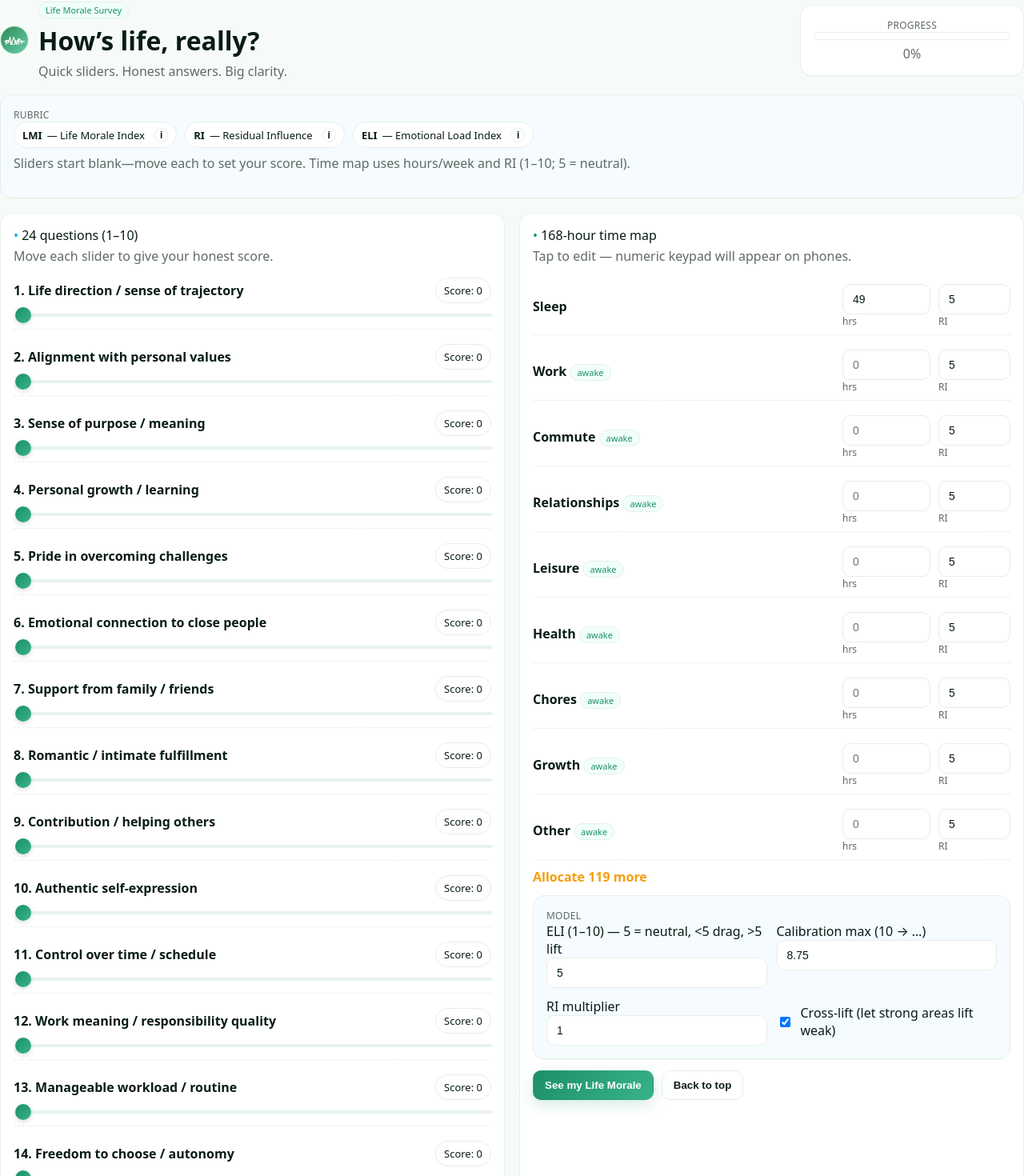
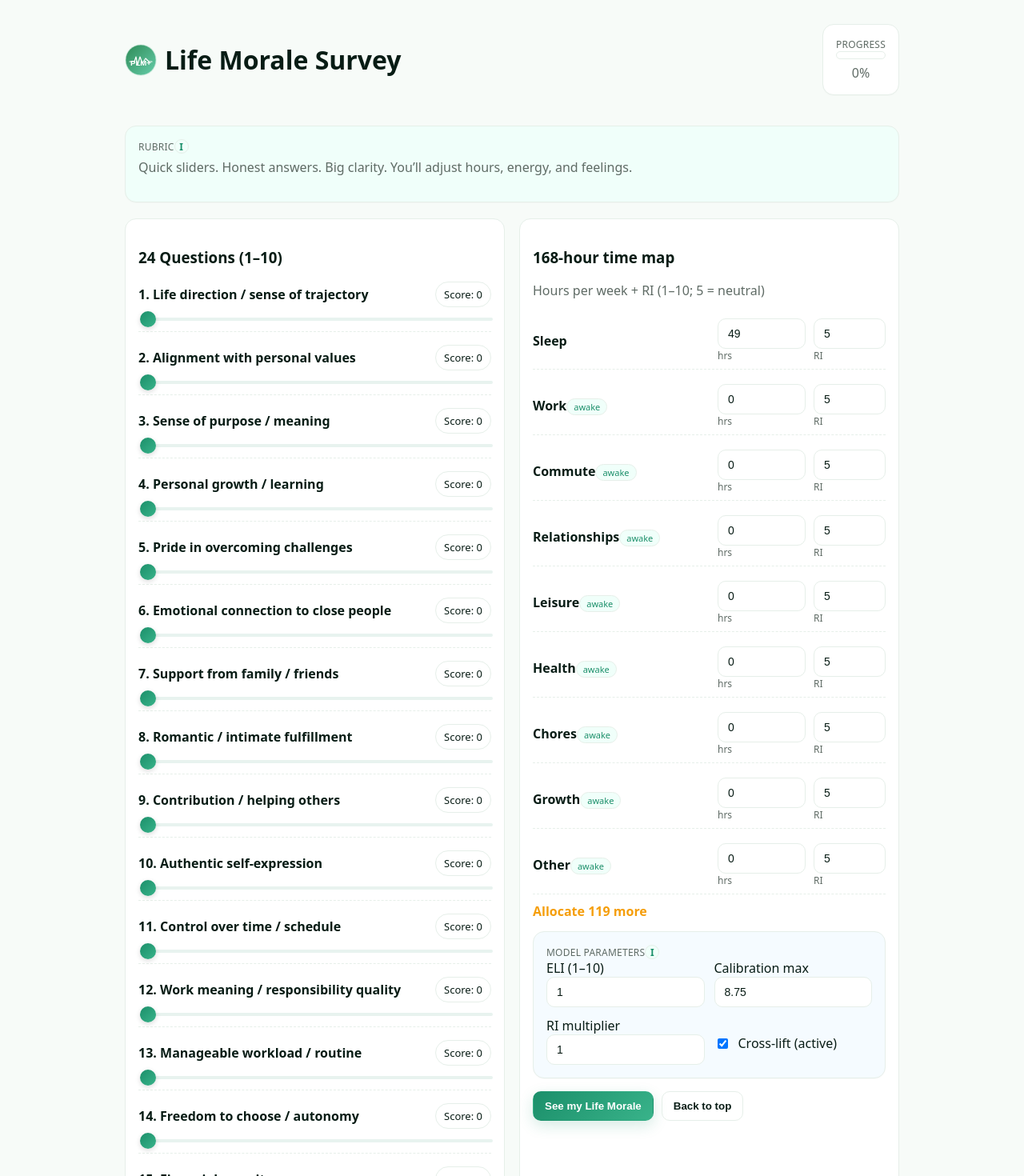
Before and after one commit to malikmuhammad1110-gif/ProjectLifeMoralePlus3, a Next.js app: page /survey in a window 1280 px wide. Shown: the top 1470 px of the page at 80% size. Built offline with nearby package versions, Linux system fonts and the light colour scheme.

Commit message:
Update page.tsx

```diff
--- a/app/survey/page.tsx
+++ b/app/survey/page.tsx
@@ -1,49 +1,9 @@
 "use client";
 
-import React, { useMemo, useState } from "react";
+import { useMemo, useState } from "react";
 import { useRouter } from "next/navigation";
 import LogoPLM from "@/components/LogoPLM";
 
-/* Helpers */
-function clamp(n: number, lo: number, hi: number) { return Math.max(lo, Math.min(hi, n)); }
-function parseDecimal(input: string) {
-  const clean = input.replace(/[^0-9.]/g, "");
-  const parts = clean.split(".");
-  const normalized = parts.length > 2 ? `${parts[0]}.${parts.slice(1).join("")}` : clean;
-  const n = parseFloat(normalized);
-  return isNaN(n) ? NaN : n;
-}
-
-/* Small inline Info tooltip */
-function InfoTip(props: { title: string; children: any }) {
-  const { title, children } = props;
-  const [open, setOpen] = useState(false);
-  return (
-    <span style={{ position: "relative", display: "inline-block" }}>
-      <button
-        type="button"
-        aria-label={`Info: ${title}`}
-        onClick={() => setOpen(v => !v)}
-        onBlur={() => setOpen(false)}
-        className="pill"
-        style={{ padding: "2px 6px", lineHeight: 1, marginLeft: 6, cursor: "pointer", fontWeight: 800, fontSize: 12 }}
-      >i</button>
-      {open && (
-        <div
-          role="dialog"
-          aria-label={title}
-          className="card"
-          style={{ position: "absolute", zIndex: 20, top: "125%", left: 0, minWidth: 260, maxWidth: 320, background: "#fff" }}
-        >
-          <div className="label" style={{ marginBottom: 6 }}>{title}</div>
-          <div className="muted" style={{ fontSize: 13 }}>{children}</div>
-        </div>
-      )}
-    </span>
-  );
-}
-
-/* Types & Data */
 type Answer = { score?: number };
 type TimeRow = { category: string; hours: number; ri: number };
 
@@ -88,68 +48,74 @@ const DEFAULT_TIME: TimeRow[] = [
 
 export default function SurveyPage() {
   const router = useRouter();
-
-  const [answers, setAnswers] = useState<Answer[]>(Array.from({ length: 24 }, () => ({})));
+  const [answers, setAnswers] = useState<Answer[]>(Array.from({ length: 24 }, () => ({ score: 0 })));
   const [timeMap, setTimeMap] = useState<TimeRow[]>(DEFAULT_TIME);
-  const [ELI, setELI] = useState<number>(5);
+  const [ELI, setELI] = useState<number>(1);
   const [crossLift, setCrossLift] = useState<boolean>(true);
   const [riMult, setRiMult] = useState<number>(1);
   const [calMax, setCalMax] = useState<number>(8.75);
+
+  const totalHours = useMemo(() => timeMap.reduce((a, b) => a + (Number(b.hours) || 0), 0), [timeMap]);
+  const remaining = 168 - totalHours;
+  const answered = answers.filter(a => typeof a.score === "number" && a.score > 0).length;
+  const progress = Math.round((answered / QUESTIONS.length) * 100);
+
+  const setScore = (i: number, v: number) => {
+    const next = [...answers];
+    next[i] = { score: v };
+    setAnswers(next);
+  };
+  const setTime = (i: number, field: "hours" | "ri", v: number) => {
+    const next = [...timeMap];
+    next[i] = { ...next[i], [field]: v };
+    setTimeMap(next);
+  };
+
   const [loading, setLoading] = useState(false);
   const [error, setError] = useState<string | null>(null);
 
-  const totalHours = useMemo(() => timeMap.reduce((a, b) => a + (Number(b.hours) || 0), 0), [timeMap]);
-  const remaining = 168 - totalHours;
-  const answered = answers.filter(a => typeof a.score === "number").length;
-  const progress = Math.round((answered / QUESTIONS.length) * 100);
-
-  /* handlers */
-  const setScore = (i: number, v: number) => { const next = [...answers]; next[i] = { score: v }; setAnswers(next); };
-  const setTime = (i: number, field: "hours" | "ri", v: number) => {
-    const next = [...timeMap]; next[i] = { ...next[i], [field]: v } as any; setTimeMap(next);
-  };
-
   async function calculate() {
-    setLoading(true); setError(null);
+    setLoading(true);
+    setError(null);
     try {
       const payload = {
-        answers, timeMap, ELI,
+        answers,
+        timeMap,
+        ELI,
         config: {
           calibration: { k: 1.936428228, max: calMax },
           ri: { globalMultiplier: riMult },
           crossLift: { enabled: crossLift, alpha: 20 },
-          eliModel: { center: 5, min: 1, max: 10, allowPositive: true },
         },
       };
-      const res = await fetch("/api/score", { method: "POST", headers: { "Content-Type": "application/json" }, body: JSON.stringify(payload) });
+      const res = await fetch("/api/score", {
+        method: "POST",
+        headers: { "Content-Type": "application/json" },
+        body: JSON.stringify(payload),
+      });
       if (!res.ok) throw new Error(`API error (${res.status})`);
       const data = await res.json();
       localStorage.setItem("LMI_RESULT", JSON.stringify(data));
-      localStorage.setItem("LMI_INPUT", JSON.stringify({ answers, timeMap, ELI }));
+      localStorage.setItem("LMI_INPUT", JSON.stringify({ ELI }));
       router.push("/results");
     } catch (e: any) {
       setError(e?.message ?? "Something went wrong");
       window.scrollTo({ top: 0, behavior: "smooth" });
-    } finally { setLoading(false); }
+    } finally {
+      setLoading(false);
+    }
   }
 
-  const hoursText = remaining === 0 ? "✅ 168/168 — Ready"
-                   : remaining > 0 ? `Allocate ${remaining} more`
-                   : `Over by ${-remaining}`;
+  const hoursText =
+    remaining === 0 ? "✅ 168/168 — Ready" : remaining > 0 ? `Allocate ${remaining} more` : `Over by ${-remaining}`;
 
   return (
-    <div className="grid" style={{ gap: 18 }}>
-      {/* Banner */}
-      <div className="banner">
-        <div style={{ display: "flex", alignItems: "center", gap: 12 }}>
-          <LogoPLM size={36} wordmark />
-          <div>
-            <div className="badge">Life Morale Survey</div>
-            <h1 style={{ margin: "6px 0 0" }}>How’s life, really?</h1>
-            <p className="muted" style={{ margin: "6px 0 0" }}>
-              Quick sliders. Honest answers. Big clarity.
-            </p>
-          </div>
+    <div className="main grid" style={{ gap: 20 }}>
+      {/* Header */}
+      <div className="header">
+        <div style={{ display: "flex", alignItems: "center", gap: 10 }}>
+          <LogoPLM size={40} />
+          <h1 style={{ margin: 0 }}>Life Morale Survey</h1>
         </div>
         <div className="card" style={{ textAlign: "center" }}>
           <div className="label">Progress</div>
@@ -158,54 +124,41 @@ export default function SurveyPage() {
         </div>
       </div>
 
-      {/* Rubric + info tips */}
-      <div className="card" style={{ background: "#f5fbff" }}>
-        <div className="label">Rubric</div>
-        <div className="kpi" style={{ marginBottom: 8 }}>
-          <div className="pill">
-            <b>LMI</b> — Life Morale Index
-            <InfoTip title="LMI — Life Morale Index">
-              Your overall well-being snapshot. It balances how your time, habits, and mindset match what actually fulfills you.
-              It’s not a judgment—just clarity you can act on.
-            </InfoTip>
-          </div>
-          <div className="pill">
-            <b>RI</b> — Residual Influence
-            <InfoTip title="RI — Residual Influence">
-              How much something <i>bleeds into the rest of your day</i>. If a block of time drains or energizes you beyond the moment,
-              that carry-over effect is RI. E.g., “Work was rough, but the gym lifted my mood” (positive RI).
-            </InfoTip>
-          </div>
-          <div className="pill">
-            <b>ELI</b> — Emotional Load Index
-            <InfoTip title="ELI — Emotional Load Index">
-              Your current emotional “weather.” We use 1–10 where <b>5 = neutral</b>. Below 5 adds a drag; above 5 creates a tailwind.
-            </InfoTip>
-          </div>
+      {/* Rubric */}
+      <div className="card" style={{ background: "var(--panelTint)" }}>
+        <div className="label">Rubric
+          <span className="info">
+            <span className="dot">i</span>
+            <span className="tip">
+              <b>LMI</b> — Life Morale Index (final composite score).<br/>
+              <b>RI</b> — Residual Influence: how each activity’s mood lingers after doing it.<br/>
+              <b>ELI</b> — Emotional Load Index: your week’s general emotional climate (1 = drag, 10 = tailwind).
+            </span>
+          </span>
         </div>
         <p className="muted" style={{ marginTop: 6 }}>
-          Sliders start blank—move each to set your score. Time map uses hours/week and RI (1–10; 5 = neutral).
+          Quick sliders. Honest answers. Big clarity. You’ll adjust hours, energy, and feelings.
         </p>
       </div>
 
       <div className="grid cols-2">
         {/* Questions */}
         <div className="card">
-          <div className="section-title"><span style={{ color: "var(--blue)" }}>•</span> 24 questions (1–10)</div>
-          <p className="muted" style={{ marginTop: 4 }}>Move each slider to give your honest score.</p>
-
+          <h3>24 Questions (1–10)</h3>
           {QUESTIONS.map((q, i) => {
             const val = answers[i].score ?? 0;
             return (
-              <div key={i} style={{ margin: "14px 0 18px", paddingBottom: 10, borderBottom: "1px dashed var(--border)" }}>
-                <div style={{ display: "flex", justifyContent: "space-between", alignItems: "center", gap: 12 }}>
-                  <div style={{ fontWeight: 700 }}>{i + 1}. {q}</div>
+              <div key={i} style={{ margin: "16px 0 10px", paddingBottom: 8, borderBottom: "1px dashed var(--border)" }}>
+                <div style={{ display: "flex", justifyContent: "space-between", alignItems: "center" }}>
+                  <div style={{ fontWeight: 600 }}>{i + 1}. {q}</div>
                   <div className="pill">Score: {val}</div>
                 </div>
                 <input
                   className="slider"
                   type="range"
-                  min={1} max={10} step={1}
+                  min={0}
+                  max={10}
+                  step={1}
                   value={val}
                   onChange={(e) => setScore(i, Number(e.target.value))}
                 />
@@ -214,48 +167,38 @@ export default function SurveyPage() {
           })}
         </div>
 
-        {/* Time map + Model */}
+        {/* Time Map + Model */}
         <div className="card">
-          <div className="section-title"><span style={{ color: "var(--teal)" }}>•</span> 168-hour time map</div>
-          <p className="muted" style={{ marginTop: 4 }}>Tap to edit — numeric keypad will appear on phones.</p>
-
+          <h3>168-hour time map</h3>
+          <p className="muted" style={{ marginTop: 4 }}>
+            Hours per week + RI (1–10; 5 = neutral)
+          </p>
           <div style={{ display: "grid", gap: 10 }}>
             {timeMap.map((row, i) => (
               <div key={row.category} className="row">
-                <div>
-                  <b>{row.category}</b> {row.category !== "Sleep" && <span className="badge">awake</span>}
-                </div>
-
-                {/* HOURS -> numeric keypad */}
+                <div><b>{row.category}</b>{row.category !== "Sleep" && <span className="badge">awake</span>}</div>
                 <div>
                   <input
                     className="input"
-                    type="text" inputMode="numeric" pattern="[0-9]*" enterKeyHint="next" placeholder="0"
-                    value={row.hours === 0 ? "" : String(row.hours)}
-                    onFocus={(e) => e.currentTarget.select()}
-                    onChange={(e) => {
-                      const digits = e.target.value.replace(/\D+/g, "");
-                      const n = digits === "" ? 0 : parseInt(digits, 10);
-                      const nextVal = clamp(isNaN(n) ? 0 : n, 0, 168);
-                      setTime(i, "hours", nextVal);
-                    }}
+                    inputMode="numeric"
+                    pattern="[0-9]*"
+                    type="number"
+                    min={0}
+                    value={row.hours}
+                    onChange={(e) => setTime(i, "hours", Number(e.target.value || 0))}
                   />
                   <div className="muted" style={{ fontSize: 12 }}>hrs</div>
                 </div>
-
-                {/* RI -> numeric keypad */}
                 <div>
                   <input
                     className="input"
-                    type="text" inputMode="numeric" pattern="[0-9]*" enterKeyHint="next" placeholder="5"
-                    value={row.ri === 0 ? "" : String(row.ri)}
-                    onFocus={(e) => e.currentTarget.select()}
-                    onChange={(e) => {
-                      const digits = e.target.value.replace(/\D+/g, "");
-                      let n = digits === "" ? 0 : parseInt(digits, 10);
-                      if (n !== 0) n = clamp(isNaN(n) ? 5 : n, 1, 10);
-                      setTime(i, "ri", n);
-                    }}
+                    inputMode="numeric"
+                    pattern="[0-9]*"
+                    type="number"
+                    min={1}
+                    max={10}
+                    value={row.ri}
+                    onChange={(e) => setTime(i, "ri", Number(e.target.value || 5))}
                   />
                   <div className="muted" style={{ fontSize: 12 }}>RI</div>
                 </div>
@@ -263,69 +206,78 @@ export default function SurveyPage() {
             ))}
           </div>
 
-          <div style={{ marginTop: 10, fontWeight: 700, color: remaining === 0 ? "var(--teal)" : remaining > 0 ? "var(--amber)" : "var(--rose)" }}>
-            {hoursText}
-          </div>
+          <div style={{
+            marginTop: 10,
+            fontWeight: 700,
+            color: remaining === 0 ? "var(--teal)" : remaining > 0 ? "var(--amber)" : "var(--rose)"
+          }}>{hoursText}</div>
 
-          {/* Model */}
-          <div className="card" style={{ marginTop: 12, background: "#f5fbff" }}>
-            <div className="label">Model</div>
+          {/* Model section */}
+          <div className="card" style={{ marginTop: 14, background: "#f5fbff" }}>
+            <div className="label">
+              Model parameters
+              <span className="info">
+                <span className="dot">i</span>
+                <span className="tip">
+                  <b>ELI</b> adjusts your total morale ceiling.<br/>
+                  <b>RI multiplier</b> influences how much energy carries across your week.<br/>
+                  <b>Cross-lift</b> lets strong areas uplift weaker ones.
+                </span>
+              </span>
+            </div>
+
             <div className="grid" style={{ gridTemplateColumns: "1fr 1fr", gap: 12 }}>
               <label>
-                ELI (1–10) — 5 = neutral, &lt;5 drag, &gt;5 lift
+                ELI (1–10)
                 <input
                   className="input"
-                  type="text" inputMode="numeric" pattern="[0-9]*" placeholder="5"
-                  value={String(ELI)}
-                  onFocus={(e) => e.currentTarget.select()}
-                  onChange={(e) => {
-                    const digits = e.target.value.replace(/\D+/g, "");
-                    const n = digits === "" ? 5 : parseInt(digits, 10);
-                    setELI(clamp(isNaN(n) ? 5 : n, 1, 10));
-                  }}
+                  inputMode="numeric"
+                  pattern="[0-9]*"
+                  type="number"
+                  min={1}
+                  max={10}
+                  value={ELI}
+                  onChange={(e) => setELI(Number(e.target.value || 1))}
                 />
               </label>
-
               <label>
-                Calibration max (10 → …)
+                Calibration max
                 <input
                   className="input"
-                  type="text" inputMode="decimal" placeholder="8.75"
-                  value={String(calMax)}
-                  onFocus={(e) => e.currentTarget.select()}
-                  onChange={(e) => {
-                    const n = parseDecimal(e.target.value);
-                    const safe = isNaN(n) ? 8.75 : n;
-                    setCalMax(clamp(safe, 6, 10));
-                  }}
+                  type="number"
+                  step={0.05}
+                  value={calMax}
+                  onChange={(e) => setCalMax(Number(e.target.value))}
                 />
               </label>
-
               <label>
                 RI multiplier
                 <input
                   className="input"
-                  type="text" inputMode="decimal" placeholder="1"
-                  value={String(riMult)}
-                  onFocus={(e) => e.currentTarget.select()}
-                  onChange={(e) => {
-                    const n = parseDecimal(e.target.value);
-                    const safe = isNaN(n) ? 1 : n;
-                    setRiMult(clamp(safe, 0.1, 3));
-                  }}
+                  type="number"
+                  step={0.1}
+                  value={riMult}
+                  onChange={(e) => setRiMult(Number(e.target.value))}
                 />
               </label>
-
-              <label style={{ display: "flex", alignItems: "center", gap: 10 }}>
-                <input type="checkbox" checked={crossLift} onChange={(e) => setCrossLift(e.target.checked)} />
-                Cross-lift (let strong areas lift weak)
+              <label style={{ display: "flex", alignItems: "center", gap: 10, marginTop: 6 }}>
+                <input
+                  type="checkbox"
+                  checked={crossLift}
+                  onChange={(e) => setCrossLift(e.target.checked)}
+                />
+                Cross-lift (active)
               </label>
             </div>
           </div>
 
-          <div style={{ marginTop: 14, display: "flex", gap: 10, flexWrap: "wrap" }}>
-            <button className="btn primary" onClick={calculate} disabled={loading || remaining !== 0}
-              title={remaining !== 0 ? "Allocate all 168 hours" : ""}>
+          <div style={{ marginTop: 16, display: "flex", gap: 10, flexWrap: "wrap" }}>
+            <button
+              className="btn primary"
+              onClick={calculate}
+              disabled={loading || remaining !== 0}
+              title={remaining !== 0 ? "Allocate all 168 hours" : ""}
+            >
               {loading ? "Calculating…" : "See my Life Morale"}
             </button>
             {remaining !== 0 && (
```
